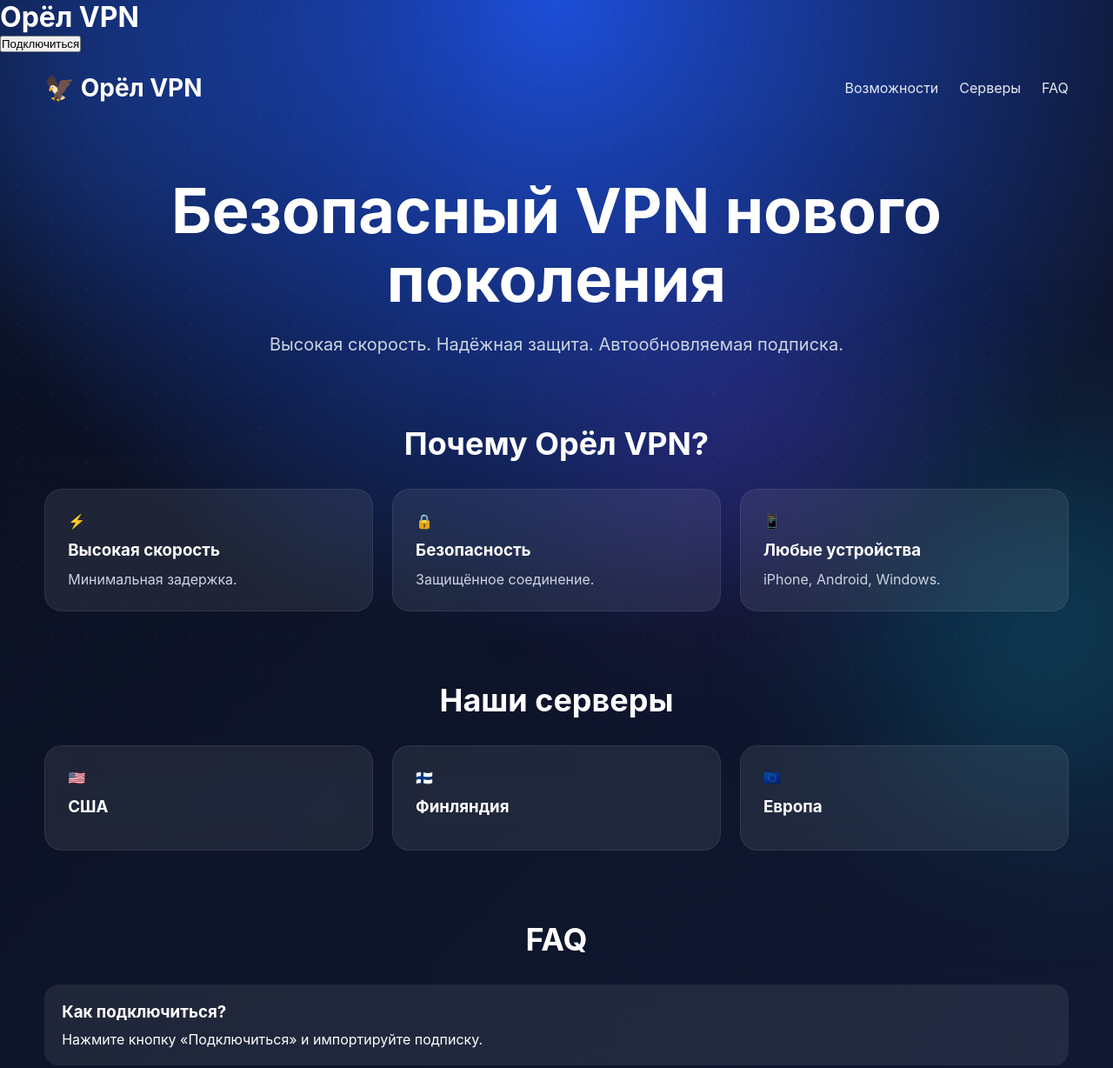
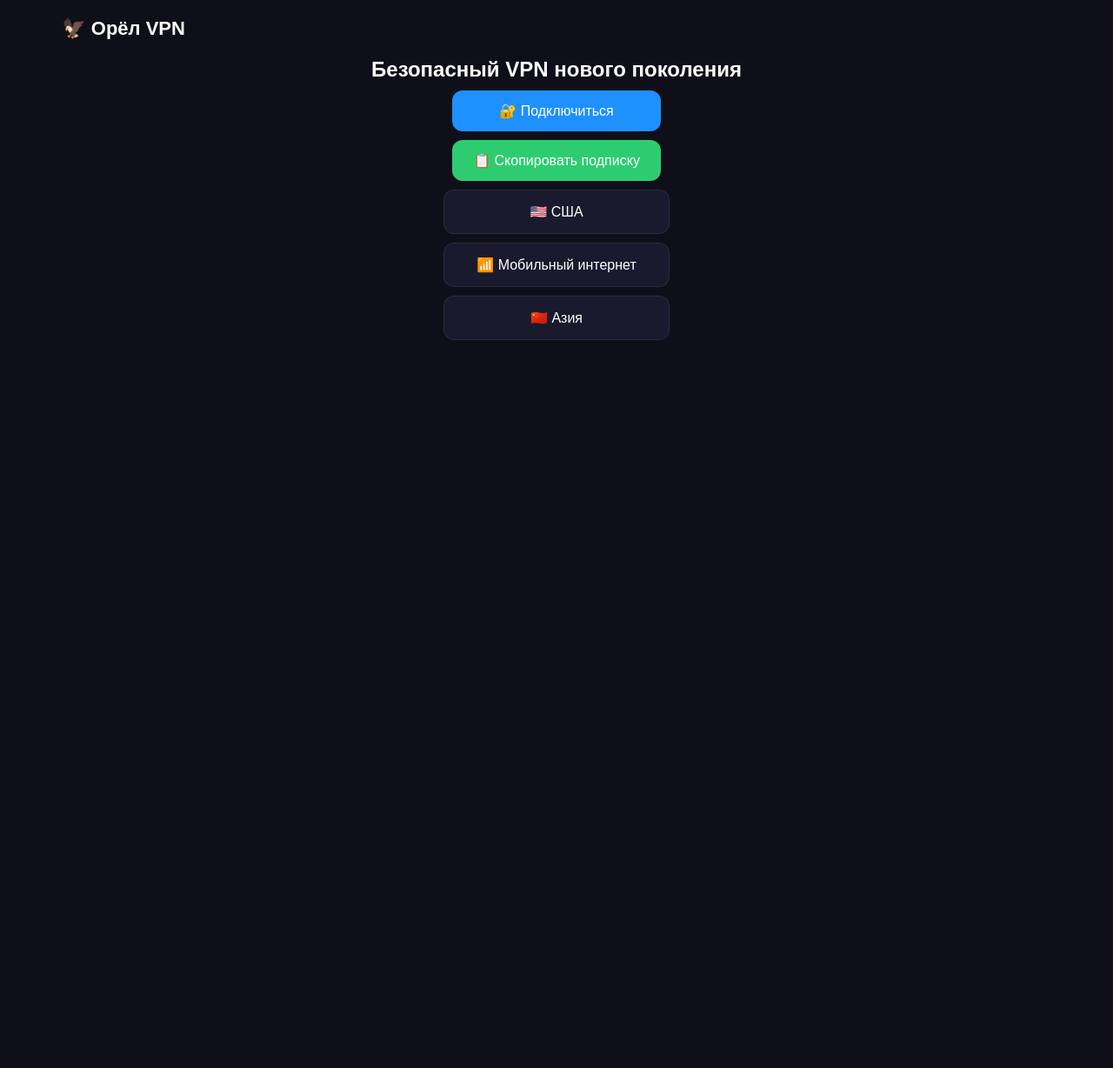
Before and after one commit to bdtvyz76b6-blip/vpn-sub, a plain HTML site: page index.html in a window 1280 px wide. Shown: the top 1228 px of the page at 87% size. After the commit the page ends 800 px from the top, so only its background shows below. Drawn offline with Linux system fonts and the light colour scheme.

Commit message:
Update index.html

```diff
--- a/index.html
+++ b/index.html
@@ -8,190 +8,121 @@
   <meta name="description" content="Быстрый, безопасный и современный VPN.">
 
   <link rel="stylesheet" href="./style.css">
-<script src="./script.js"></script>
   <link rel="manifest" href="manifest.webmanifest">
   <link rel="icon" href="favicon.svg">
 
+  <style>
+    body {
+      font-family: Arial, sans-serif;
+      background: #0f0f1a;
+      color: white;
+      text-align: center;
+      margin: 0;
+      padding: 0;
+    }
+
+    header {
+      padding: 20px;
+      font-size: 22px;
+      font-weight: bold;
+    }
+
+    .btn {
+      display: block;
+      margin: 10px auto;
+      padding: 14px 18px;
+      width: 240px;
+      border: none;
+      border-radius: 12px;
+      cursor: pointer;
+      font-size: 16px;
+    }
+
+    .connect {
+      background: #1e90ff;
+      color: white;
+    }
+
+    .copy {
+      background: #2ecc71;
+      color: white;
+    }
+
+    .card {
+      background: #1a1a2e;
+      margin: 10px auto;
+      padding: 15px;
+      border-radius: 12px;
+      width: 260px;
+    }
+
+    #toast {
+      position: fixed;
+      bottom: 20px;
+      left: 50%;
+      transform: translateX(-50%);
+      background: rgba(0,0,0,0.8);
+      padding: 10px 16px;
+      border-radius: 10px;
+      display: none;
+    }
+  </style>
 </head>
 
-<body><body>
+<body>
 
-  <h1>Орёл VPN</h1>
+<header>🦅 Орёл VPN</header>
 
-  <button onclick="window.location.href='itms-apps://apps.apple.com/app/id6504287215'">
-    Подключиться
-  </button>
+<h2>Безопасный VPN нового поколения</h2>
 
-</body><script>
-window.addEventListener("load", () => {
-  const p = document.getElementById("preloader");
-  if (p) p.style.display = "none";
-});
-</script><div id="preloader">
-  <div class="loader">
-    <div class="eagle">🦅</div>
-    <div class="loading-text">Орёл VPN</div>
-    <div class="loading-bar">
-      <div class="loading-progress"></div>
-    </div>
-  </div>
-</div>
+<!-- КНОПКИ -->
+<button class="btn connect" onclick="connectVPN()">
+  🔐 Подключиться
+</button>
 
-<div id="particles"></div><div class="background-glow glow1"></div>
-<div class="background-glow glow2"></div>
-<div class="background-glow glow3"></div>
+<button class="btn copy" onclick="copySub()">
+  📋 Скопировать подписку
+</button>
 
-<canvas id="stars"></canvas>
+<!-- СЕРВЕРЫ -->
+<div class="card">🇺🇸 США</div>
+<div class="card">📶 Мобильный интернет</div>
+<div class="card">🇨🇳 Азия</div>
 
-<header>
+<div id="toast"></div>
 
-<div class="logo">
-🦅 Орёл VPN
-</div>
+<script>
+const SUB = "https://raw.githubusercontent.com/bdtvyz76b6-blip/vpn-sub/main/sub.txt";
+const APP = "itms-apps://apps.apple.com/app/id6504287215";
 
-<nav>
+// подключение
+function connectVPN() {
+  navigator.clipboard.writeText(SUB);
+  showToast("Подключение...");
 
-<a href="#features">Возможности</a>
+  setTimeout(() => {
+    window.location.href = APP;
+  }, 800);
+}
 
-<a href="#servers">Серверы</a>
+// копирование
+function copySub() {
+  navigator.clipboard.writeText(SUB).then(() => {
+    showToast("Ссылка скопирована 📋");
+  });
+}
 
-<a href="#faq">FAQ</a>
+// toast
+function showToast(text) {
+  const t = document.getElementById("toast");
+  t.innerText = text;
+  t.style.display = "block";
 
-</nav>
-
-</header>
-
-<section class="hero">
-
-<h1>
-Безопасный VPN нового поколения
-</h1>
-
-<p>
-
-Высокая скорость.
-
-Надёжная защита.
-
-Автообновляемая подписка.
-
-</p>
-
-
-
-</section>
-
-<section id="features">
-
-<h2>
-
-Почему Орёл VPN?
-
-</h2>
-
-<div class="cards">
-
-<div class="card">
-
-⚡
-
-<h3>Высокая скорость</h3>
-
-<p>Минимальная задержка.</p>
-
-</div>
-
-<div class="card">
-
-🔒
-
-<h3>Безопасность</h3>
-
-<p>Защищённое соединение.</p>
-
-</div>
-
-<div class="card">
-
-📱
-
-<h3>Любые устройства</h3>
-
-<p>iPhone, Android, Windows.</p>
-
-</div>
-
-</div>
-
-</section>
-
-<section id="servers">
-
-<h2>Наши серверы</h2>
-
-<div class="cards">
-
-<div class="card">
-
-🇺🇸
-
-<h3>США</h3>
-
-</div>
-
-<div class="card">
-
-🇫🇮
-
-<h3>Финляндия</h3>
-
-</div>
-
-<div class="card">
-
-🇪🇺
-
-<h3>Европа</h3>
-
-</div>
-
-</div>
-
-</section>
-
-<section id="faq">
-
-<h2>FAQ</h2>
-
-<div class="faq">
-
-<div class="faq-item">
-
-<h3>Как подключиться?</h3>
-
-<p>Нажмите кнопку «Подключиться» и импортируйте подписку.</p>
-
-</div>
-
-<div class="faq-item">
-
-<h3>Автообновление работает?</h3>
-
-<p>Да, если ваш VPN-клиент поддерживает обновление подписок.</p>
-
-</div>
-
-</div>
-
-</section>
-
-<footer>
-
-© 2026 Орёл VPN
-
-</footer>
-
-<script src="script.js"></script>
+  setTimeout(() => {
+    t.style.display = "none";
+  }, 2000);
+}
+</script>
 
 </body>
 </html>
```
